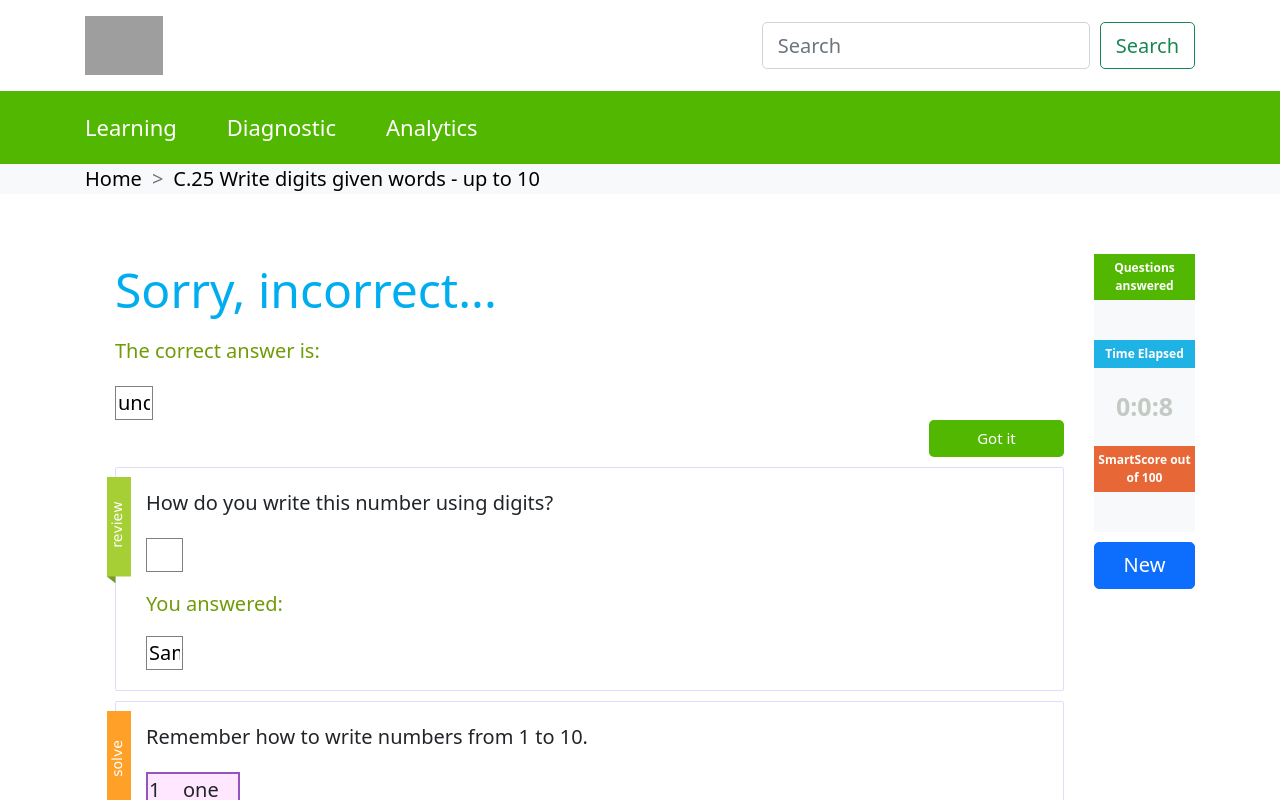
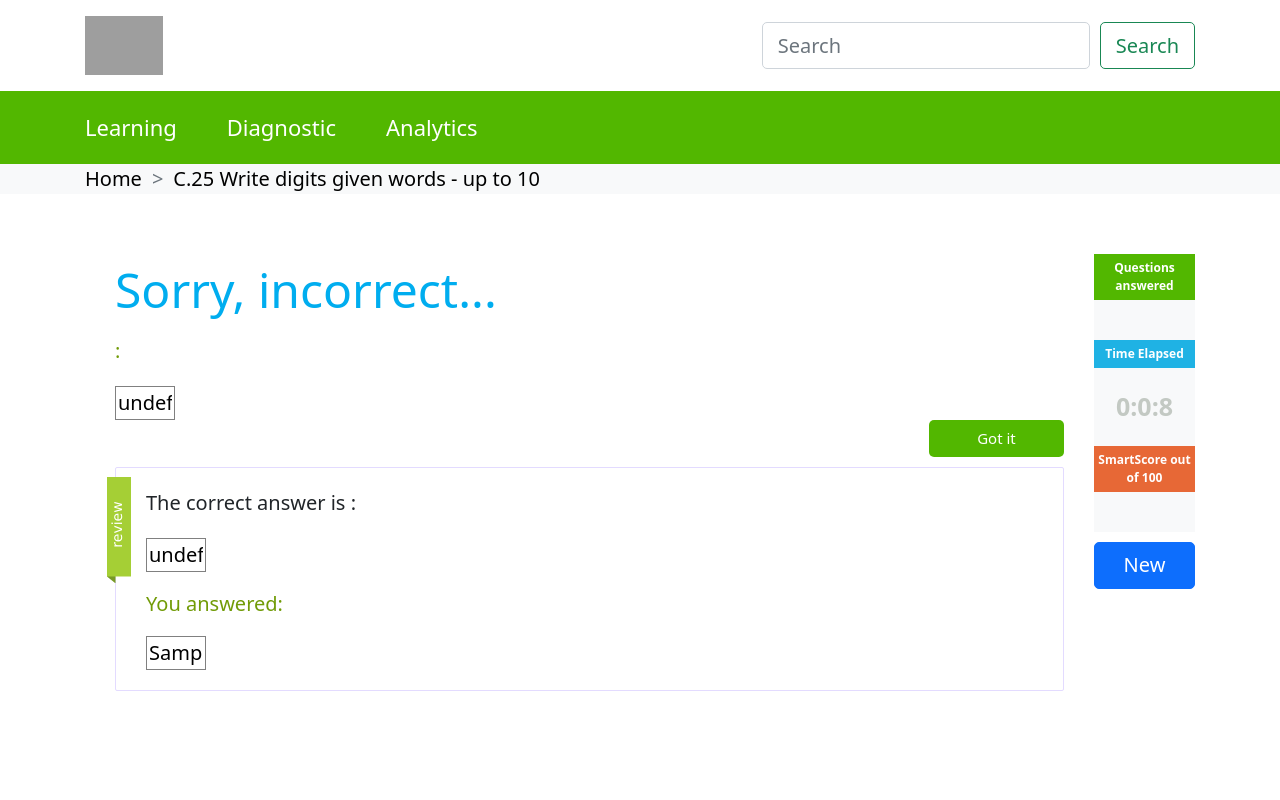
Before and after one commit to noorUllah47/ixl, a React (Create React App) app: page / in a window 1280 px wide. Both pictures are taken after typing "Sample" into the empty fields and a click on the button "Submit". Shown: the top 800 px of the page. Built offline with nearby package versions, Linux system fonts and the light colour scheme; no server answers; grey boxes are pictures that could not be loaded.

Commit message:
backend changes integration

```diff
--- a/src/Components/Atom/Explaination/Explaination.js
+++ b/src/Components/Atom/Explaination/Explaination.js
@@ -10,11 +10,11 @@ const Explaination = (props) => {
                 <div className="mb-3">
 
                     <div className="tab-box review-box">
-                        <Review data={props?.data} val={props.val} />
+                        <Review data={props?.data} ans={props.ans} val={props.val} />
                     </div>
-                    <div className="tab-box solve-box">
+                    {/* <div className="tab-box solve-box">
                         <Solve />
-                    </div>
+                    </div> */}
 
                 </div>
             </div>
--- a/src/Components/Atom/Explaination/Review.js
+++ b/src/Components/Atom/Explaination/Review.js
@@ -8,9 +8,9 @@ const Review = (props) => {
                 </div>
                 <div className="tab-box-bd my-3 mx-4">
                     <div className="disabled-question  ixl-practice-crate en">
-                        <p>How do you write this number using digits?{props?.data?.statement}</p>
+                        <p>The correct answer  is :</p>
                         {/* <p><b>five</b></p> */}
-                        <input className='answerFeild' value={''} readOnly={true} />
+                        <input className='answerFeild' value={props.ans} readOnly={true} />
                     </div>
                     <h3 className='t-green fs-20 my-3'>You answered:</h3>
                     <input className='answerFeild' value={props.val} readOnly={true} />
--- a/src/Components/Atom/Incorrect/Incorrect.js
+++ b/src/Components/Atom/Incorrect/Incorrect.js
@@ -19,13 +19,13 @@ const Incorect = (props) => {
         <>
         <div>
             <p className={classes.feedback_inc_p}>Sorry, incorrect...</p>
-            <p className='t-green fs-20 mb-3'>The correct answer is:</p>
+            <p className='t-green fs-20 mb-3'>{props.data?.data?.Statement}:</p>
 
             <input className={classes.answerFeild} value={props.ans} readOnly={true} />
             <div>
             <button className="crisp-button ms-auto" onClick={backtoQ} >Got it</button>
             </div>
-            <Explaination data={props?.data} val={props.val} />
+            <Explaination data={props?.data} val={props.val} ans={props.ans} />
         </div>
         </>
      );
--- a/src/Components/Atom/Incorrect/incorect.module.css
+++ b/src/Components/Atom/Incorrect/incorect.module.css
@@ -5,6 +5,6 @@
 }
 
 .answerFeild {
-    width: 38px;
+    width: 60px;
     border: 1px solid grey
 }
--- a/src/Pages/Home/Home.js
+++ b/src/Pages/Home/Home.js
@@ -11,7 +11,7 @@ const Home = () => {
 
     const [answer, setanswer] = useState('');
     const [submit, setsubmit] = useState(false);
-    const [BOardid, setBoardid] = useState(Math.floor(Math.random() * 10)
+    const [BOardid, setBoardid] = useState(Math.floor(Math.random() * 50)
     );
     const [resett, setreset] = useState(0);
 
--- a/src/index.css
+++ b/src/index.css
@@ -29,7 +29,7 @@ a {
 }
 
 .answerFeild {
-  width: 1.85rem;
+  width: 3rem;
   border: 1px solid grey
 }
 input{
```
